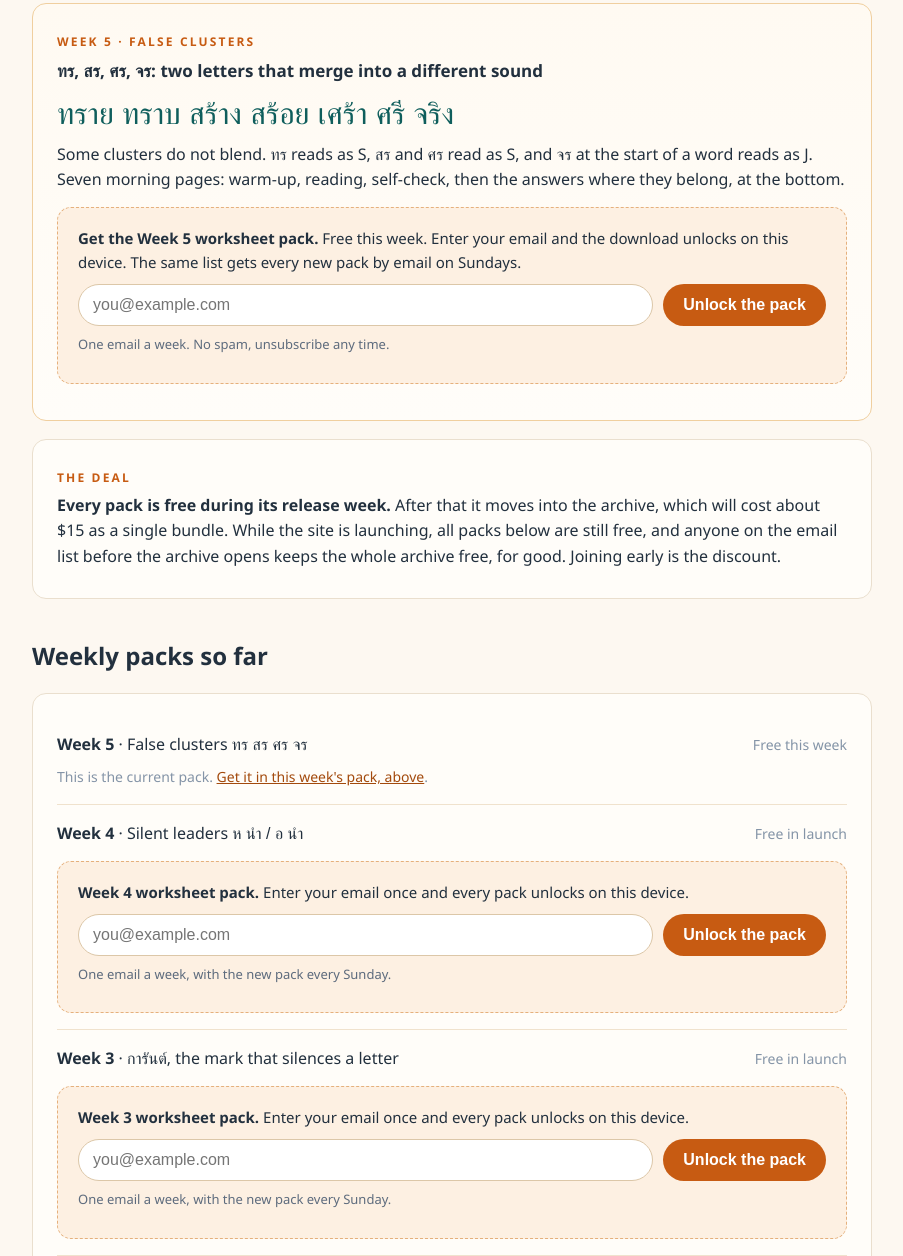
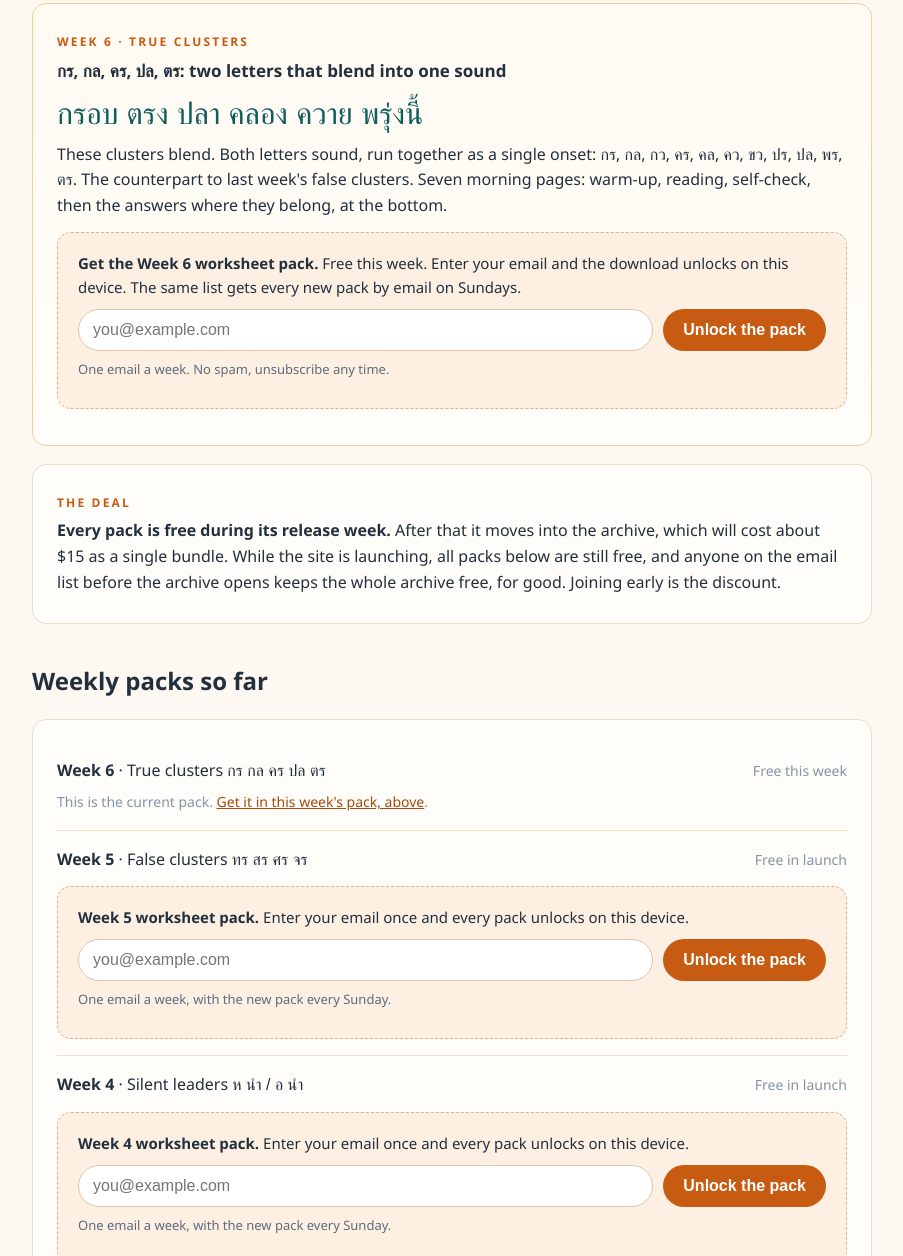
Before and after one commit to Klectr/thai, a plain HTML site: page index.html in a window 1280 px wide. Shown: the part 1059-2315 px from the top of the page, without its empty margins (188-1091 px from the left). Drawn offline with Linux system fonts and the light colour scheme.

Commit message:
feat: publish Week 6 (true clusters); Week 5 joins the archive; primer swapped to Sarabun rebuild

```diff
--- a/index.html
+++ b/index.html
@@ -62,14 +62,15 @@
 
   <h2 id="this-week">This week's pack</h2>
   <div class="card featured">
-    <p class="kicker">Week 5 · False clusters</p>
-    <h3>ทร, สร, ศร, จร: two letters that merge into a different sound</h3>
-    <p class="big-thai thai">ทราย ทราบ สร้าง สร้อย เศร้า ศรี จริง</p>
-    <p>Some clusters do not blend. ทร reads as S, สร and ศร read as S, and จร at the start of a
-    word reads as J. Seven morning pages: warm-up, reading, self-check, then the answers where
-    they belong, at the bottom.</p>
-    <div class="gate" data-endpoint="https://app.kit.com/forms/10129366/subscriptions" data-worksheet="d/48ab810947/thai-reading-week-5.pdf" data-label="Download the Week 5 pack (PDF)">
-      <p><strong>Get the Week 5 worksheet pack.</strong> Free this week. Enter your email and the
+    <p class="kicker">Week 6 · True clusters</p>
+    <h3>กร, กล, คร, ปล, ตร: two letters that blend into one sound</h3>
+    <p class="big-thai thai">กรอบ ตรง ปลา คลอง ควาย พรุ่งนี้</p>
+    <p>These clusters blend. Both letters sound, run together as a single onset: กร, กล, กว,
+    คร, คล, คว, ขว, ปร, ปล, พร, ตร. The counterpart to last week's false clusters. Seven
+    morning pages: warm-up, reading, self-check, then the answers where they belong, at the
+    bottom.</p>
+    <div class="gate" data-endpoint="https://app.kit.com/forms/10129366/subscriptions" data-worksheet="d/e8cfa3a3d0/thai-reading-week-6.pdf" data-label="Download the Week 6 pack (PDF)">
+      <p><strong>Get the Week 6 worksheet pack.</strong> Free this week. Enter your email and the
       download unlocks on this device. The same list gets every new pack by email on Sundays.</p>
       <form method="post" action="#">
         <input type="email" name="email_address" required placeholder="you@example.com" autocomplete="email">
@@ -90,8 +91,19 @@
   <h2 id="packs">Weekly packs so far</h2>
   <div class="card">
     <div class="pack-block">
-      <div class="pack-head"><span><strong>Week 5</strong> · False clusters <span class="thai">ทร สร ศร จร</span></span><span class="when">Free this week</span></div>
+      <div class="pack-head"><span><strong>Week 6</strong> · True clusters <span class="thai">กร กล คร ปล ตร</span></span><span class="when">Free this week</span></div>
       <p class="meta">This is the current pack. <a href="#this-week">Get it in this week's pack, above</a>.</p>
+    </div>
+    <div class="pack-block">
+      <div class="pack-head"><span><strong>Week 5</strong> · False clusters <span class="thai">ทร สร ศร จร</span></span><span class="when">Free in launch</span></div>
+      <div class="gate" data-endpoint="https://app.kit.com/forms/10129366/subscriptions" data-worksheet="d/48ab810947/thai-reading-week-5.pdf" data-label="Download the Week 5 pack (PDF)">
+        <p><strong>Week 5 worksheet pack.</strong> Enter your email once and every pack unlocks on this device.</p>
+        <form method="post" action="#">
+          <input type="email" name="email_address" required placeholder="you@example.com" autocomplete="email">
+          <button class="btn" type="submit">Unlock the pack</button>
+        </form>
+        <p class="fine">One email a week, with the new pack every Sunday.</p>
+      </div>
     </div>
     <div class="pack-block">
       <div class="pack-head"><span><strong>Week 4</strong> · Silent leaders <span class="thai">ห นำ / อ นำ</span></span><span class="when">Free in launch</span></div>
```
Also changed, not shown: 2 other files.
